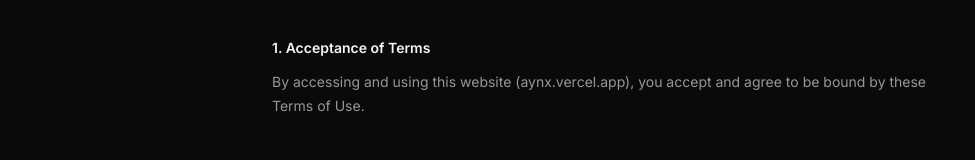
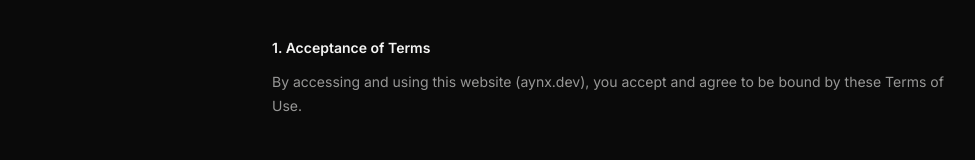
Before and after one commit to aynxitis/aynx, a Next.js app: page /terms in a window 1280 px wide. Shown: the part 266-426 px from the top of the page, without its empty margins (32-1007 px from the left). Built offline with nearby package versions, Linux system fonts and the light colour scheme.

Commit message:
Update website URL in terms of use

```diff
--- a/app/terms/page.tsx
+++ b/app/terms/page.tsx
@@ -30,7 +30,7 @@ export default function TermsPage() {
               1. Acceptance of Terms
             </h2>
             <p className="font-body text-sm text-fg/60 leading-[1.7]">
-              By accessing and using this website (aynx.vercel.app), you accept
+              By accessing and using this website (aynx.dev), you accept
               and agree to be bound by these Terms of Use.
             </p>
           </section>
```
